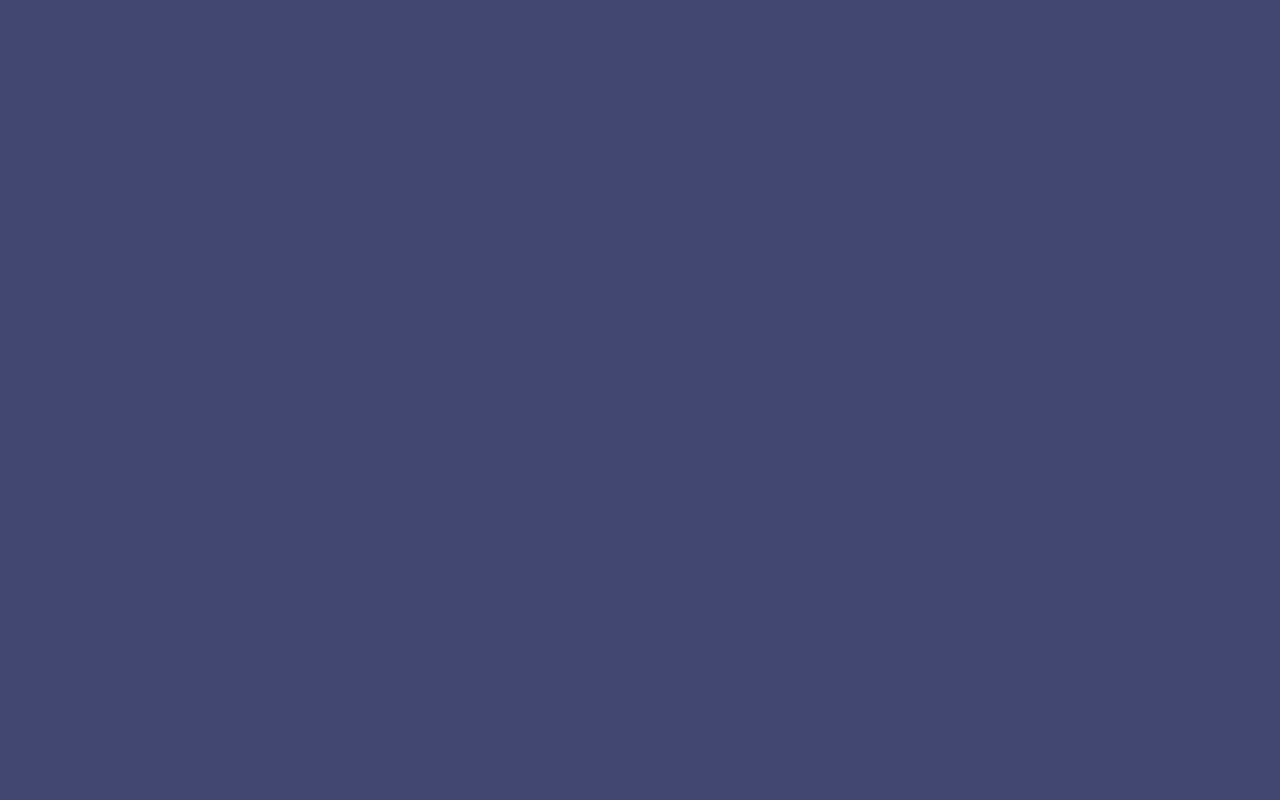
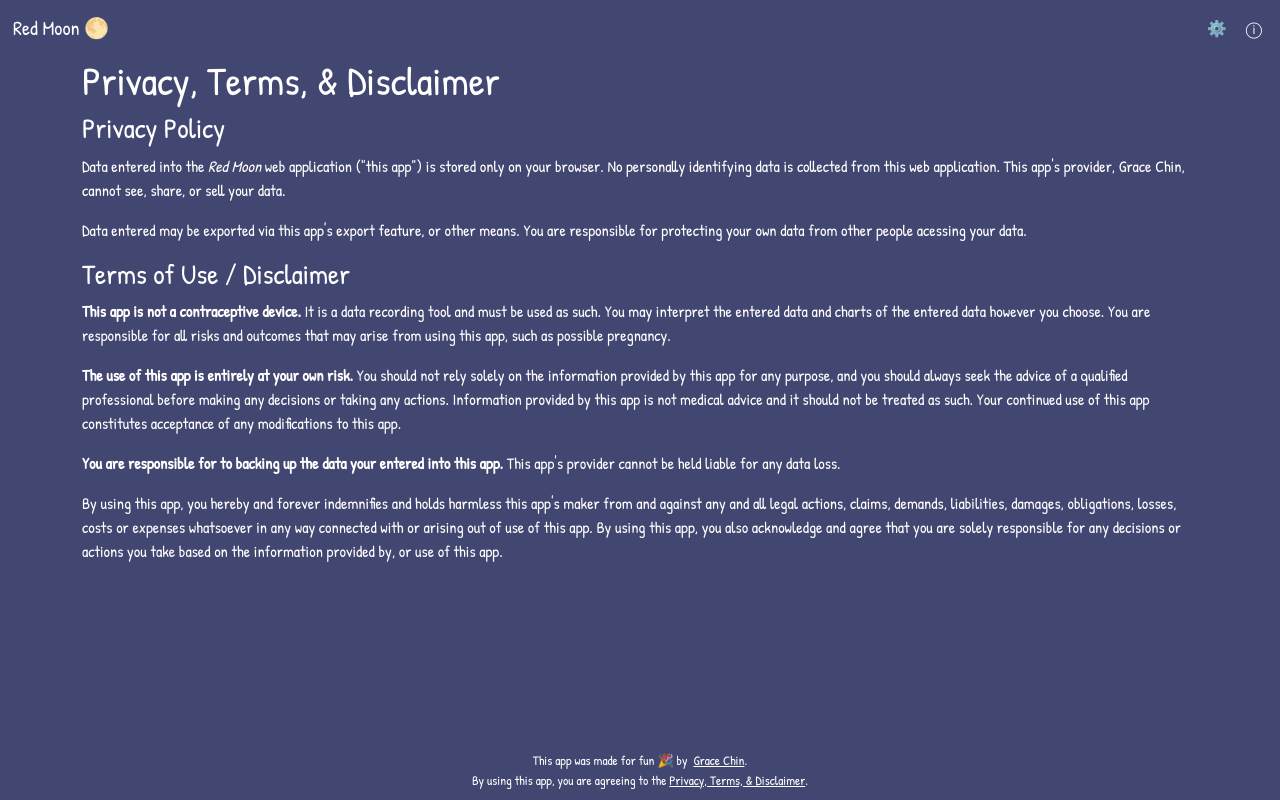
Before and after one commit to gracechin/red-moon, a React (Create React App) app: page /terms in a window 1280 px wide. Before the commit this address had no page. Built offline with nearby package versions, Linux system fonts and the light colour scheme.

Commit message:
About and Terms page

```diff
--- a/src/App.js
+++ b/src/App.js
@@ -3,6 +3,8 @@ import { BrowserRouter, Routes, Route } from "react-router-dom";
 import Layout from "./pages/Layout.js";
 import Home from "./pages/Home.js";
 import Settings from "./pages/Settings.js";
+import About from "./pages/About.js";
+import Terms from "./pages/Terms.js";
 
 // Bootstrap CSS & Bundle JS
 import "bootstrap/dist/css/bootstrap.min.css";
@@ -15,6 +17,8 @@ function App() {
         <Route path="/" element={<Layout />}>
           <Route index element={<Home />} />
           <Route path="settings" element={<Settings />} />
+          <Route path="about" element={<About />} />
+          <Route path="terms" element={<Terms />} />
         </Route>
       </Routes>
     </BrowserRouter>
--- a/src/components/NavBar.js
+++ b/src/components/NavBar.js
@@ -21,12 +21,12 @@ function NavBar({ onReset, onAdd, onExport, onImport, refreshData }) {
               <NavDropdown.Item onClick={onReset}>🗑️ Clear</NavDropdown.Item>
             </NavDropdown>
           )}
-          {!!onAdd && <Nav.Link onClick={onAdd}>+ Entry</Nav.Link>}
+          {!!onAdd && <Nav.Link onClick={onAdd}>+ Add New Entry</Nav.Link>}
           <div className="nav-link">
             <Link to="/settings">⚙️</Link>
           </div>
           <div className="nav-link">
-            <Link to="/settings">ⓘ</Link>
+            <Link to="/about">ⓘ</Link>
           </div>
         </Nav>
       </Navbar>
--- /dev/null
+++ b/src/pages/About.js
@@ -0,0 +1,29 @@
+import React from "react";
+import { Container } from "react-bootstrap";
+import NavBar from "../components/NavBar";
+import { MY_WEB_ADDRESS } from "../utils/constants";
+
+function AboutPage() {
+  return (
+    <div className="wrapper">
+      <NavBar />
+      <Container className="settings">
+        <h1>About</h1>
+        <p>Track your menstrual cycles, one cycle at a time.</p>
+        <p>
+          🛠️ Made & developed by <a href={MY_WEB_ADDRESS}>Grace Chin</a>.
+        </p>
+        <h3>
+          Why is it called "<i>Red Moon</i>"?
+        </h3>
+        <p>
+          It is a metaphor for the menstrual cycle. Like the moon, menstruation
+          occurs in cycles and goes through phases (except that it is more red
+          and probably less regular).
+        </p>
+      </Container>
+    </div>
+  );
+}
+
+export default AboutPage;
--- a/src/pages/Layout.js
+++ b/src/pages/Layout.js
@@ -1,5 +1,6 @@
 import React from "react";
-import { Outlet } from "react-router-dom";
+import { Outlet, Link } from "react-router-dom";
+import { MY_WEB_ADDRESS } from "../utils/constants";
 // Bootstrap CSS & Bundle JS
 import "bootstrap/dist/css/bootstrap.min.css";
 import "bootstrap/dist/js/bootstrap.bundle.min";
@@ -7,8 +8,16 @@ import "bootstrap/dist/js/bootstrap.bundle.min";
 function Layout() {
   return (
     <div className="App">
-      <div className="App-container">
-        <Outlet />
+      <Outlet />
+      <div className="footer">
+        <p>
+          This app was made for fun 🎉 by{" "}
+          <a href={MY_WEB_ADDRESS}>Grace Chin</a>.
+        </p>
+        <p>
+          By using this app, you are agreeing to the
+          <Link to="/terms">Privacy, Terms, & Disclaimer</Link>.
+        </p>
       </div>
     </div>
   );
--- a/src/pages/Settings.js
+++ b/src/pages/Settings.js
@@ -119,7 +119,7 @@ function SettingsPage() {
               defaultValue={defSettings[SETTINGS_KEYS.CHART_NUM_OF_CYCLE_DAYS]}
             />
           </FieldRow>
-          <h4>🗒️ Tracking</h4>
+          <h4>📋 Tracking</h4>
           <FieldRow name="Default temp taken time">
             <Form.Control
               name={SETTINGS_KEYS.DEF_TEMP_TAKEN_TIME}
--- /dev/null
+++ b/src/pages/Terms.js
@@ -0,0 +1,61 @@
+import React from "react";
+import { Container } from "react-bootstrap";
+import NavBar from "../components/NavBar";
+
+function TermsPage() {
+  return (
+    <div className="wrapper">
+      <NavBar />
+      <Container>
+        <h1>Privacy, Terms, & Disclaimer</h1>
+        <h3>Privacy Policy</h3>
+        <p>
+          Data entered into the <i>Red Moon</i> web application ("this app") is
+          stored only on your browser. No personally identifying data is
+          collected from this web application. This app's provider, Grace Chin,
+          cannot see, share, or sell your data.
+        </p>
+        <p>
+          Data entered may be exported via this app's export feature, or other
+          means. You are responsible for protecting your own data from other
+          people acessing your data.{" "}
+        </p>
+        <h3>Terms of Use / Disclaimer</h3>
+        <p>
+          <b>This app is not a contraceptive device.</b> It is a data recording
+          tool and must be used as such. You may interpret the entered data and
+          charts of the entered data however you choose. You are responsible for
+          all risks and outcomes that may arise from using this app, such as
+          possible pregnancy.
+        </p>
+        <p>
+          <b>The use of this app is entirely at your own risk.</b> You should
+          not rely solely on the information provided by this app for any
+          purpose, and you should always seek the advice of a qualified
+          professional before making any decisions or taking any actions.
+          Information provided by this app is not medical advice and it should
+          not be treated as such. Your continued use of this app constitutes
+          acceptance of any modifications to this app.
+        </p>
+        <p>
+          <b>
+            You are responsible for to backing up the data your entered into
+            this app.
+          </b>{" "}
+          This app's provider cannot be held liable for any data loss.
+        </p>
+        <p>
+          By using this app, you hereby and forever indemnifies and holds
+          harmless this app's maker from and against any and all legal actions,
+          claims, demands, liabilities, damages, obligations, losses, costs or
+          expenses whatsoever in any way connected with or arising out of use of
+          this app. By using this app, you also acknowledge and agree that you
+          are solely responsible for any decisions or actions you take based on
+          the information provided by, or use of this app.
+        </p>
+      </Container>
+    </div>
+  );
+}
+
+export default TermsPage;
--- a/src/styles.less
+++ b/src/styles.less
@@ -46,9 +46,23 @@ code {
   color: @codeTextColor;
 }
 
-#app {
-  padding: 50px 15%;
+a {
+  color: @textColor;
+  margin-left: 3px;
+}
+
+.App {
+  display: flex;
   width: 100%;
+  flex: 1;
+  height: 100%;
+  flex-direction: column;
+  justify-content: space-between;
+}
+
+#root {
+  width: 100%;
+  height: 100%;
 }
 .wrapper {
   margin: 0 10px;
@@ -302,3 +316,17 @@ textarea.error {
     text-align: left;
   }
 }
+
+.footer {
+  margin-bottom: @spacingUnit;
+  align-items: center;
+  justify-content: center;
+  display: flex;
+  text-align: center;
+  width: 100%;
+  font-size: small;
+  flex-direction: column;
+  p {
+    margin: 0;
+  }
+}
--- a/src/utils/constants.js
+++ b/src/utils/constants.js
@@ -161,3 +161,5 @@ export const DEFAULT_SETTINGS = {
   [SETTINGS_KEYS.CHART_NUM_OF_CYCLE_DAYS]: 40,
   [SETTINGS_KEYS.DEF_TEMP_TAKEN_TIME]: "08:00",
 };
+
+export const MY_WEB_ADDRESS = "https://gracechin.github.io";
```
